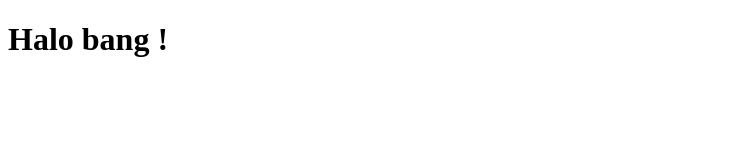
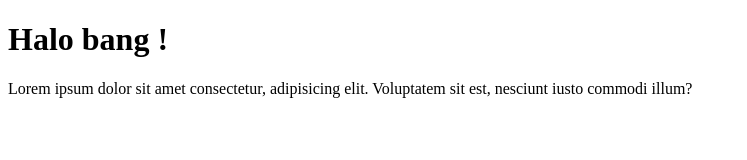
Before and after one commit to bumiterra/repo_test4, a plain HTML site: page index.html in a window 1280 px wide. Shown: the whole page, without its empty margins (0-747 px from the left). Drawn offline with Linux system fonts and the light colour scheme.

Commit message:
menambahkan p1 ke index.html

```diff
--- a/index.html
+++ b/index.html
@@ -7,5 +7,6 @@
 </head>
 <body>
     <h1>Halo bang !</h1>
+    <p>Lorem ipsum dolor sit amet consectetur, adipisicing elit. Voluptatem sit est, nesciunt iusto commodi illum?</p>
 </body>
 </html>
```
